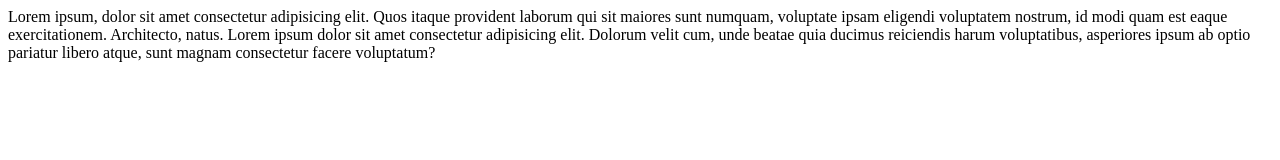
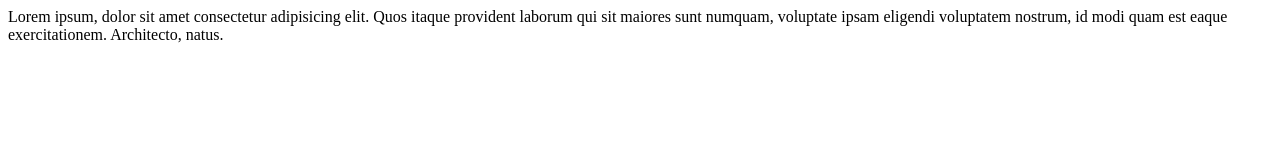
Before and after one commit to UdaraWickramarathne/git-test, a plain HTML site: page index.html in a window 1280 px wide. Drawn offline with Linux system fonts and the light colour scheme.

Commit message:
Update index.html

```diff
--- a/index.html
+++ b/index.html
@@ -7,7 +7,5 @@
 </head>
 <body>
     Lorem ipsum, dolor sit amet consectetur adipisicing elit. Quos itaque provident laborum qui sit maiores sunt numquam, voluptate ipsam eligendi voluptatem nostrum, id modi quam est eaque exercitationem. Architecto, natus.
-
-    Lorem ipsum dolor sit amet consectetur adipisicing elit. Dolorum velit cum, unde beatae quia ducimus reiciendis harum voluptatibus, asperiores ipsum ab optio pariatur libero atque, sunt magnam consectetur facere voluptatum?
 </body>
 </html>
```
